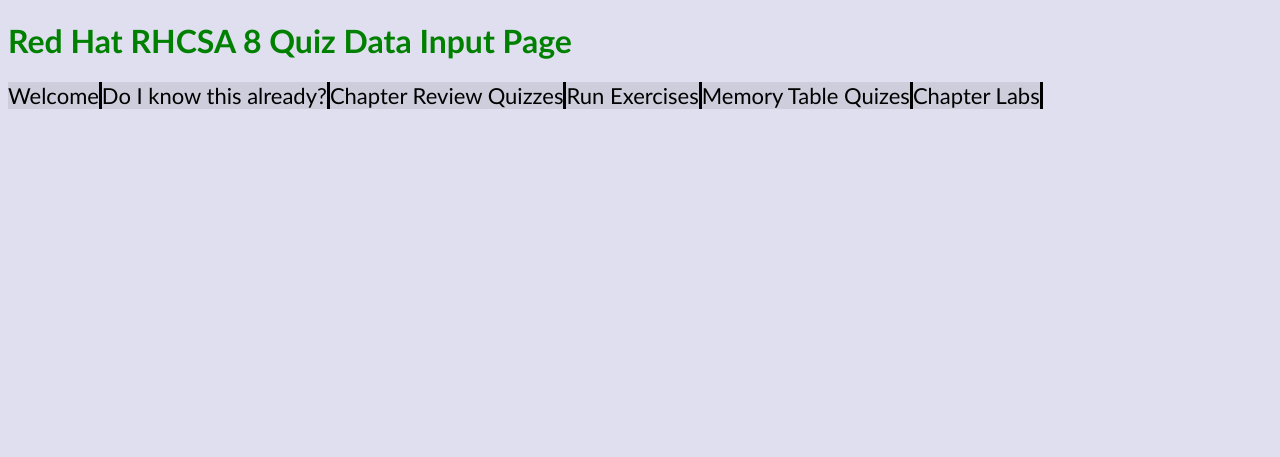
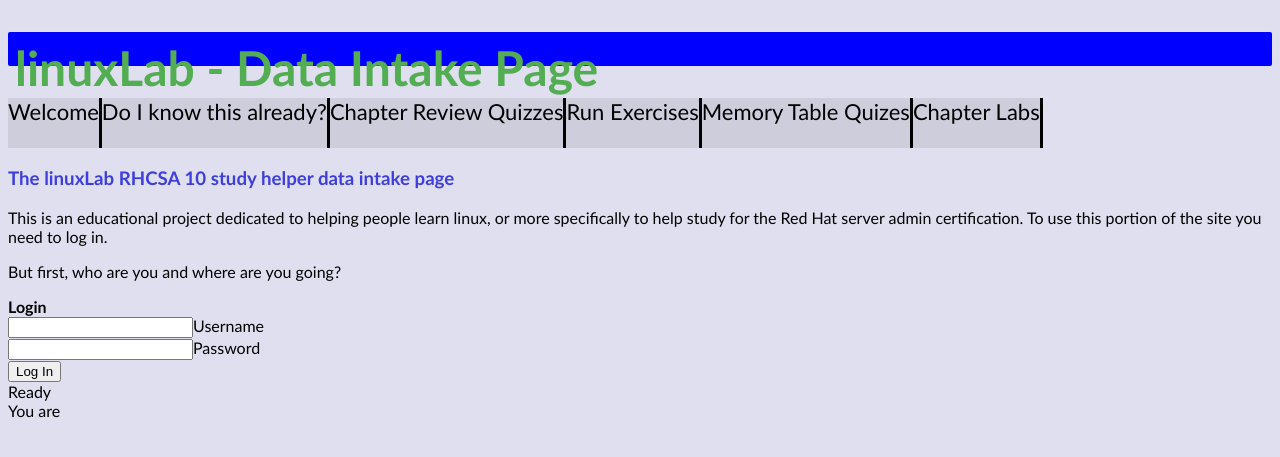
Before and after one commit to TalbyWhistler/rhcsaQuizIntake1a, a PHP site: page / in a window 1280 px wide. Shown: the top 457 px of the page. Run offline with PHP 8.4, Linux system fonts and the light colour scheme.

Commit message:
Done new header and then some

```diff
--- a/alreadyIntake.php
+++ b/alreadyIntake.php
@@ -8,7 +8,7 @@
 </head>
 <body>
         <//?php include 'php/knowalready_frontend.php'?>
-        <?php include 'php/rhIntake_frontpage.php' ?>
+         <?php include 'php/header.php' ?>
         <?php include 'php/navbar.php' ?>
       <?php include 'php/knowalready_frontend.php' ?>
 
--- a/chapters_review.php
+++ b/chapters_review.php
@@ -7,7 +7,7 @@
     <link rel='stylesheet' href='css/intakeStyles.css'/>
 </head>
 <body>
-    <?php include 'php/rhIntake_frontpage.php' ?>
+    <?php include 'php/header.php' ?>
     <?php include 'php/navbar.php' ?>
     <?php  include 'php/review_questions_frontend.php' ?>
 </body>
--- a/css/intakeStyles.css
+++ b/css/intakeStyles.css
@@ -3,9 +3,15 @@ h1
     color:blue;
 }
 
-.title
+.title,.headerTitle
 {
-    color:green;
+    color:rgb(83, 174, 83);
+}
+.headerTitle
+{
+    font-size:48px;
+    padding:7px;
+    max-height:20px;
 }
 
 body
@@ -31,6 +37,12 @@ a{
     font-size:22px;
 }
 
+#headerTitleDiv
+{
+    background-color: blue;
+    border-radius:2px;
+}
+
 .row
 {
     display:flex;
@@ -42,5 +54,12 @@ a{
     border-color:black;
     border-right-width:2px;
     border-right:solid;
+    min-height:10px;
+    height:50px;
 
 }
+
+.subtitle
+{
+    color:rgb(62, 62, 223);
+}
--- a/exercises.php
+++ b/exercises.php
@@ -7,7 +7,7 @@
     <link rel='stylesheet' type='text/css' href='css/intakeStyles.css'/>
 </head>
 <body>
-        <?php include 'php/rhIntake_frontpage.php' ?>
+        <?php include 'php/header.php' ?>
         <?php include 'php/navbar.php' ?>
         <?php include 'php/exercises_frontend.php' ?>
 </body>
--- a/index.php
+++ b/index.php
@@ -7,7 +7,8 @@
     <link rel='stylesheet' type='text/css' href='css/intakeStyles.css'/>
 </head>
 <body>
+        <?php include 'php/header.php' ?>
+        <?php include 'php/navbar.php' ?>
         <?php include 'php/rhIntake_frontpage.php' ?>
-        <?php include 'php/navbar.php' ?>
 </body>
 </html>
--- a/labIn.php
+++ b/labIn.php
@@ -7,7 +7,7 @@
     <link rel='stylesheet' type='text/css' href='css/intakeStyles.css'/>
 </head>
 <body>
-      <?php include 'php/rhIntake_frontpage.php' ?>
+       <?php include 'php/header.php' ?>
     <?php include 'php/navbar.php' ?>
     <?php include 'php/chapterend_frontend.php' ?>
 </body>
--- a/php/chapterend_frontend.php
+++ b/php/chapterend_frontend.php
@@ -1,6 +1,6 @@
 <?php
         include_once 'tools.php';
-        $title=createElement('h1','ceInTitle','title',"Chapter Lab Data Input");
+        $title=createElement('h3','ceInTitle','subtitle',"Chapter Lab Data Input");
         $scriptLink=
         "
             <script src='js/chapterEndScripts.js'></script>
--- a/php/exercises_frontend.php
+++ b/php/exercises_frontend.php
@@ -58,7 +58,7 @@
 
     $scriptLink='<script src="js/exercisesScripts.js"></script>';
     //echo '<h1>excercises front-end';
-    $headLine=createElement('h1','exercisesTitle','title','Exercises Data Input');
+    $headLine=createElement('h3','exercisesTitle','subtitle','Exercises Data Input');
 
     $dataSoFar=createElement('p','dataSoFarOutputArea','outputArea','');
     $dataSoFarContainer=createElement('div','dataSoFarContainer','outputContainer',$dataSoFar);
--- /dev/null
+++ b/php/header.php
@@ -0,0 +1,6 @@
+<?php
+        include_once 'tools.php';
+        $title=createElement('h1','quizTitle','headerTitle','<italics>linuxLab - Data Intake Page</italics>');
+        $titleDiv=createElement('div','headerTitleDiv','titleDiv',$title);
+        echo $titleDiv;
+?>
--- a/php/knowalready_frontend.php
+++ b/php/knowalready_frontend.php
@@ -35,7 +35,7 @@ function knowAlreadyPage()
     $br='</br>';
     $scriptLink='<script src="js/knowalready_scripts.js"></script>';
     $questionAreaLabel=ce('label','questionAreaLabel','label','Question:');
-    $title=ce('h1','knowAlreadyTitle','title','Do I know this already?');
+    $title=ce('h3','knowAlreadyTitle','subtitle','Do I know this already?');
     $titleDiv=ce('div','knowAlreadyTitleDiv','titleDiv',$title);
 
     $subtitle="Question and answer intake for the know already quizzes.";
--- a/php/memory_quiz_frontend.php
+++ b/php/memory_quiz_frontend.php
@@ -23,7 +23,7 @@
     $metadataInputPanel=createElement('div','metadataInputPanel','inputPanel',$metadataInputPanelContents);
     $scriptLink='<script src="js/memoryQuizScripts.js"></script>';
 
-    $quizPageHeadline=createElement('h1','quizPageTitle','title','Memory Tables Input');
+    $quizPageHeadline=createElement('h3','quizPageTitle','subtitle','Memory Tables Input');
 
     $availableFiguresOutputArea=createElement('p','figuresOutputArea','outputArea','');
 
--- a/php/review_questions_frontend.php
+++ b/php/review_questions_frontend.php
@@ -12,7 +12,7 @@
                 $buttons=$buttons.
                 '<button class="chapterButton" id="chapterButton'.$i.'" onclick="chapterButton('.$i.')">'.$i.'</button>';
             };
-        $title=createElement("h1","rqIntakeTitle","title","Review Questions Intake");
+        $title=createElement("h3","rqIntakeTitle","subtitle","Review Questions Intake");
 
         $br='</br>';
         $questionNumber=
--- a/php/rhIntake_frontpage.php
+++ b/php/rhIntake_frontpage.php
@@ -1,8 +1,48 @@
 <?php
-        include 'tools.php';
+        include_once 'tools.php';
         $title=createElement('h1','intakeTitle','title','Red Hat RHCSA 8 Quiz Data Input Page');
         $titleDiv=createElement('div','titleDiv','titleDiv',$title);
+        $subTitle=createElement('h3','intakePageSubtitle','subtitle','The linuxLab RHCSA 10 study helper data intake page');
         $scriptLink="<script src='js\intakeScripts.js'></script>";
-        echo $titleDiv
-            .$scriptLink;
+        $blurb=
+        "
+            <p>
+                This is an educational project dedicated to helping people learn linux, or more specifically to help study for the Red Hat server admin certification.  To use this portion of the site you need to log in.
+            </p>
+        ";
+
+        $userInput=createInput('userNameInput','userInput');
+        $passwordInput="<input id='passwordInput' class='userInput' type='password' />";
+        $userInputLabel=createElement('label','userNameInputLabel','inputLabel','Username');
+        $passwordLabel=createElement('label','passwordInputLabel','inputLabel','Password');
+        $submitButton=createButton("loginSubmit","submitButton","handleLoginSubmit","Log In");
+        $reactionLabel=createElement("label","loginReactionStatus","statusIndicator","Ready");
+
+        $loggedInLabel=createElement("label","loginStatusLabel","statusIndicatorLabel","You are ");
+        $loggedInStatusIndicator=createElement("label","loginStatusIndicator","statusIndicator","");
+        $loginPanelContents=
+        "
+            <label><strong>Login</strong></label>
+            </br>
+            $userInput$userInputLabel
+            </br>
+            $passwordInput$passwordLabel
+            </br>
+            $submitButton
+            </br>
+            $reactionLabel
+            </br>
+            $loggedInLabel$loggedInStatusIndicator
+        ";
+        $loginPanel=createElement('div','loginPanel','inputPanel',$loginPanelContents);
+        $pageContainerContents=
+        "
+            $subTitle
+            $blurb
+            <p>But first, who are you and where are you going?</p>
+            $loginPanel
+        ";
+
+        $pageContainer=createElement('div','intakePageContainer','pageContainer',$pageContainerContents);
+        echo $pageContainer;
 ?>
--- a/quiz_in.php
+++ b/quiz_in.php
@@ -7,7 +7,7 @@
     <link rel='stylesheet' href='css/intakeStyles.css'/>
 </head>
 <body>
-    <?php include 'php/rhIntake_frontpage.php' ?>
+     <?php include 'php/header.php' ?>
         <?php include 'php/navbar.php' ?>
     <?php include 'php/memory_quiz_frontend.php' ?>
 </body>
```
